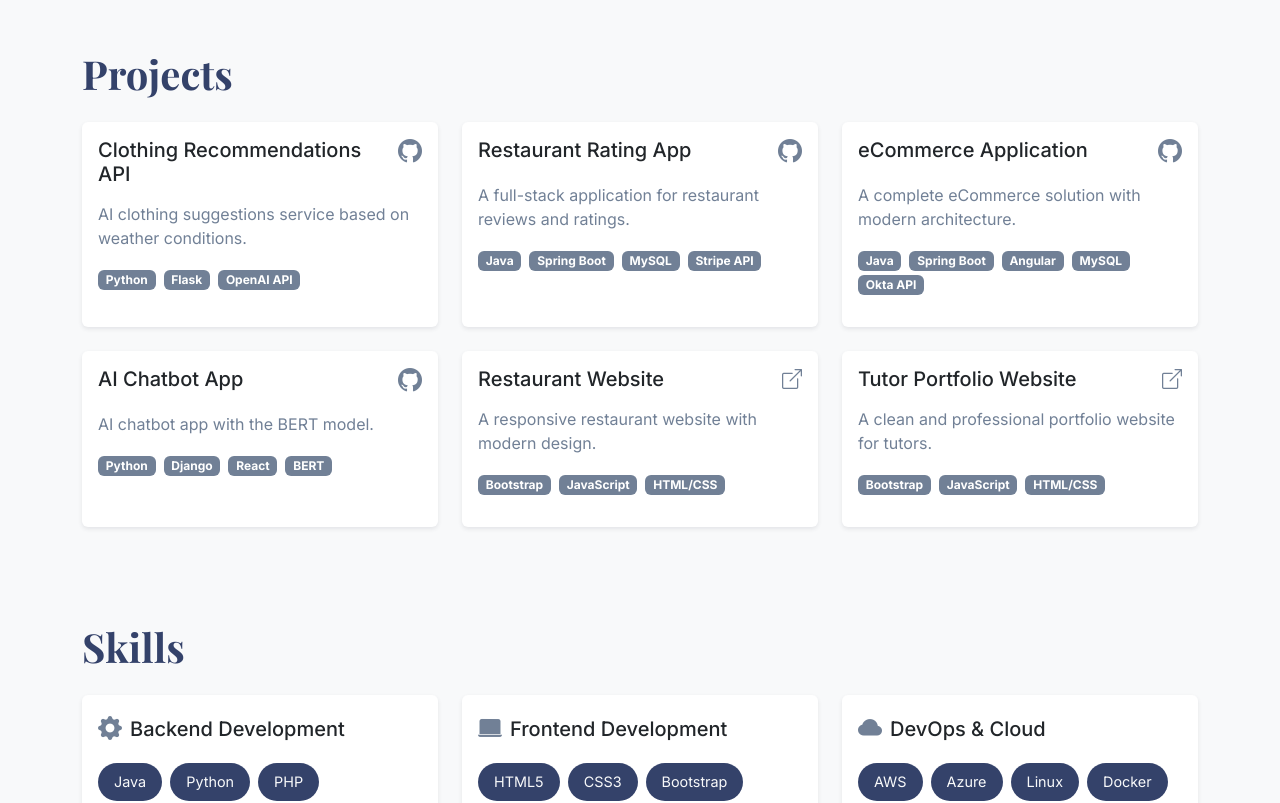
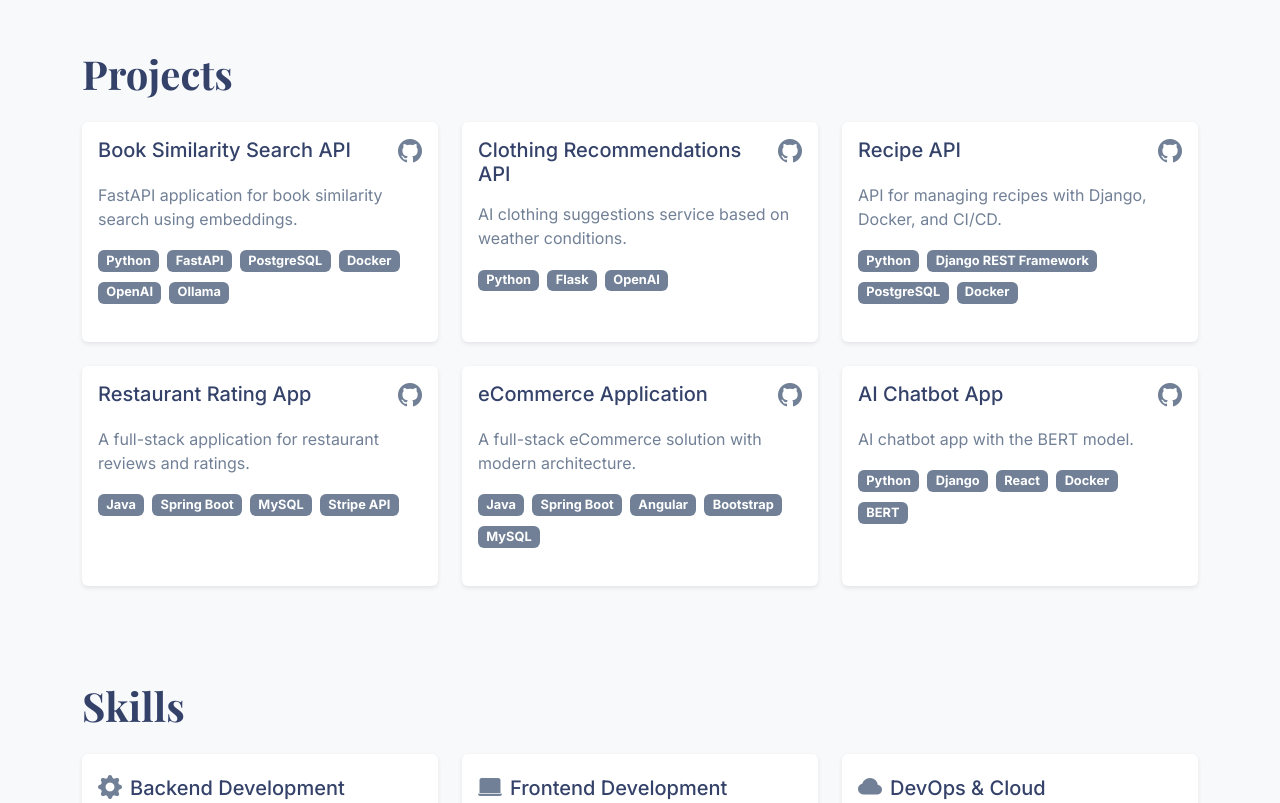
Before and after one commit to yukaty/yukaty.github.io, a React (Vite) app: page / in a window 1280 px wide. Shown: the part 1140-1943 px from the top of the page. Built offline with nearby package versions, Linux system fonts and the light colour scheme.

Commit message:
Updated Projects section

```diff
--- a/src/components/Projects.jsx
+++ b/src/components/Projects.jsx
@@ -42,10 +42,22 @@ const ProjectCard = ({ title, description, tags, githubLink, demoLink }) => {
 const Projects = () => {
   const projects = [
     {
+      title: "Book Similarity Search API",
+      description: "FastAPI application for book similarity search using embeddings.",
+      tags: ["Python", "FastAPI", "PostgreSQL", "Docker", "OpenAI", "Ollama"],
+      githubLink: "https://github.com/yukaty/vector-search-api"
+    },
+    {
       title: "Clothing Recommendations API",
       description: "AI clothing suggestions service based on weather conditions.",
-      tags: ["Python", "Flask", "OpenAI API"],
-      githubLink: "https://github.com/yukaty/weather-wardrobe-ai"
+      tags: ["Python", "Flask", "OpenAI"],
+      githubLink: "https://github.com/yukaty/clothing-recommendations-api"
+    },
+    {
+      title: "Recipe API",
+      description: "API for managing recipes with Django, Docker, and CI/CD.",
+      tags: ["Python", "Django REST Framework", "PostgreSQL", "Docker"],
+      githubLink: "https://github.com/yukaty/django-recipe-api"
     },
     {
       title: "Restaurant Rating App",
@@ -55,28 +67,16 @@ const Projects = () => {
     },
     {
       title: "eCommerce Application",
-      description: "A complete eCommerce solution with modern architecture.",
-      tags: ["Java", "Spring Boot", "Angular", "MySQL", "Okta API"],
+      description: "A full-stack eCommerce solution with modern architecture.",
+      tags: ["Java", "Spring Boot", "Angular", "Bootstrap", "MySQL"],
       githubLink: "https://github.com/yukaty/full-stack-ecommerce"
     },
     {
       title: "AI Chatbot App",
       description: "AI chatbot app with the BERT model.",
-      tags: ["Python", "Django", "React", "BERT"],
+      tags: ["Python", "Django", "React", "Docker", "BERT"],
       githubLink: "https://github.com/yukaty/chatbot-app"
     },
-    {
-      title: "Restaurant Website",
-      description: "A responsive restaurant website with modern design.",
-      tags: ["Bootstrap", "JavaScript", "HTML/CSS"],
-      demoLink: "https://yukaty.github.io/demo-restaurant-website/"
-    },
-    {
-      title: "Tutor Portfolio Website",
-      description: "A clean and professional portfolio website for tutors.",
-      tags: ["Bootstrap", "JavaScript", "HTML/CSS"],
-      demoLink: "https://yukaty.github.io/demo-tutor-portfolio/"
-    }
   ];
 
   return (
--- a/src/styles/index.scss
+++ b/src/styles/index.scss
@@ -8,21 +8,24 @@ $font-heading: 'Playfair Display', serif;
 
 // Light Mode (Default)
 :root {
-  --primary: #34426A; // Rich navy blue
-  --secondary: #718096; // Medium warm gray
-  --accent: #63B3ED; // Light blue
-  --background: #F8F9FA;
+  --primary: #34426A;    // Rich navy blue
+  --secondary: #718096;  // Medium warm gray
+  --accent: #63B3ED;     // Light blue
+  --background: #F8F9FA; // Light background
+  --card-bg: #FFFFFF;    // White
   --card-shadow: 0 2px 4px rgba(45, 48, 71, 0.1);
   --transition: all 0.2s ease;
 }
 
 // Dark Mode
 [data-theme="dark"] {
-  --primary: #A3B8E0; // Softer blue-white
-  --secondary: #8496AC; // Muted steel blue
-  --accent: #3E5C99; // Deep accent blue
-  --background: #1A1B26;
-  --card-shadow: 0 2px 4px rgba(163, 184, 224, 0.07);
+  --primary: #CCD6E9;    // Light blue-white
+  --secondary: #94A3BC;  // Muted steel blue
+  --accent: #5B8BE5;     // Deep accent blue
+  --background: #13141C; // Dark background
+  --card-bg: #1E202C;    // Dark Navy
+  --card-shadow: 0 2px 4px rgba(0, 0, 0, 0.2);
+  --transition: all 0.2s ease;
 }
 
 // Base Styles
@@ -140,22 +143,31 @@ h1, h2, h3, h4, h5, h6 {
   }
 }
 
-// Additional Components
+// Card Components
 .card {
+  background-color: var(--card-bg);
+  color: var(--primary);
   transition: var(--transition);
   border: none;
   box-shadow: var(--card-shadow);
 
   &:hover {
     transform: translateY(-2px);
-    box-shadow: 0 4px 8px rgba(45, 48, 71, 0.15);
+    box-shadow: 0 4px 8px rgba(0, 0, 0, 0.3);
   }
 }
 
+.badge {
+  background-color: var(--primary);
+  color: var(--card-bg);
+  margin-bottom: 0.4rem;
+  font-size: 0.8rem;
+}
+
 .skill-badge {
-  background-color: var(--primary);
+  background-color: var(--secondary);
   color: var(--background);
-  padding: 0.5rem 1rem;
+  padding: 0.4rem 1rem;
   border-radius: 20px;
   font-size: 0.9rem;
 }
```
